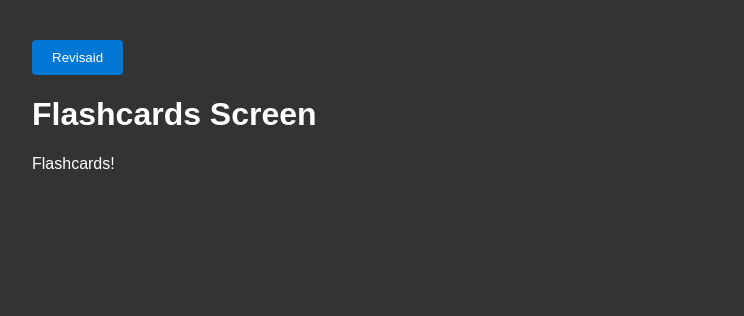
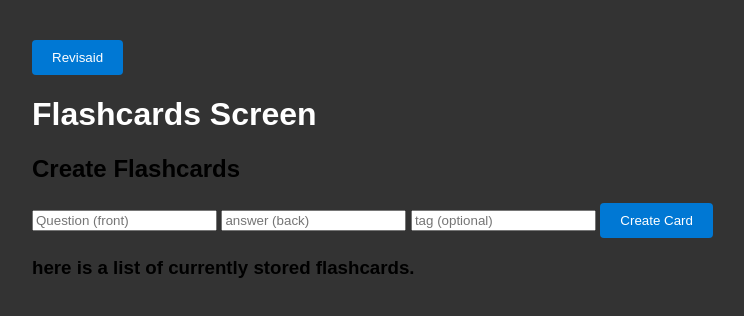
Before and after one commit to KatsuneCurry/My-NEA, a website: page Screens/Flashcards.html in a window 1280 px wide. Shown: the whole page, without its empty margins (8-752 px from the left). Drawn offline with Linux system fonts and the light colour scheme; files that its build step writes are made by us from their sources; files whose address does not match are found by name.

Commit message:
Add files via upload
Added a point where the user is able to create a flashcard, the website is not yet actually able to link to the backend and add to the database

```diff
--- a/Screens/Flashcards.html
+++ b/Screens/Flashcards.html
@@ -8,7 +8,18 @@
 <body>
     <button id="RevisaidHome">Revisaid</button>
     <h1>Flashcards Screen</h1>
-    <p>Flashcards!</p>
+
+    <h2> Create Flashcards</h2>
+    <form id="flashcard_form">
+        <input id="card_question" placeholder="Question (front)" required>
+        <input id="card_answer" placeholder="answer (back)" required>
+        <input id="card_tag" placeholder="tag (optional)">
+        <button type="submit">Create Card</button>
+    </form>
+
+    <h3>here is a list of currently stored flashcards.</h3>
+    <div id="flashcard_list"></div>
+
     <script src="script.js"></script>
 
 
--- a/server.js
+++ b/server.js
@@ -75,7 +75,7 @@ app.post('/flashcards', (req,res) => {
         [userId, question, answer, tag],
         function(err) {
             if (err) {
-                onsole.error(err);
+                console.error(err);
                 return res.json({success: false});
             }
             res.json({
--- a/set up.txt
+++ b/set up.txt
@@ -19,5 +19,7 @@ use login later
 create, store and display flashcards
 could potentially create functionality to edit flashcards in the future
 
+put email forgotten password in the furute
+
 https://www.youtube.com/watch?v=mbsmsi7l3r4
 https://github.com/WebDevSimplified/JWT-Authentication/blob/master/.gitignore
```
